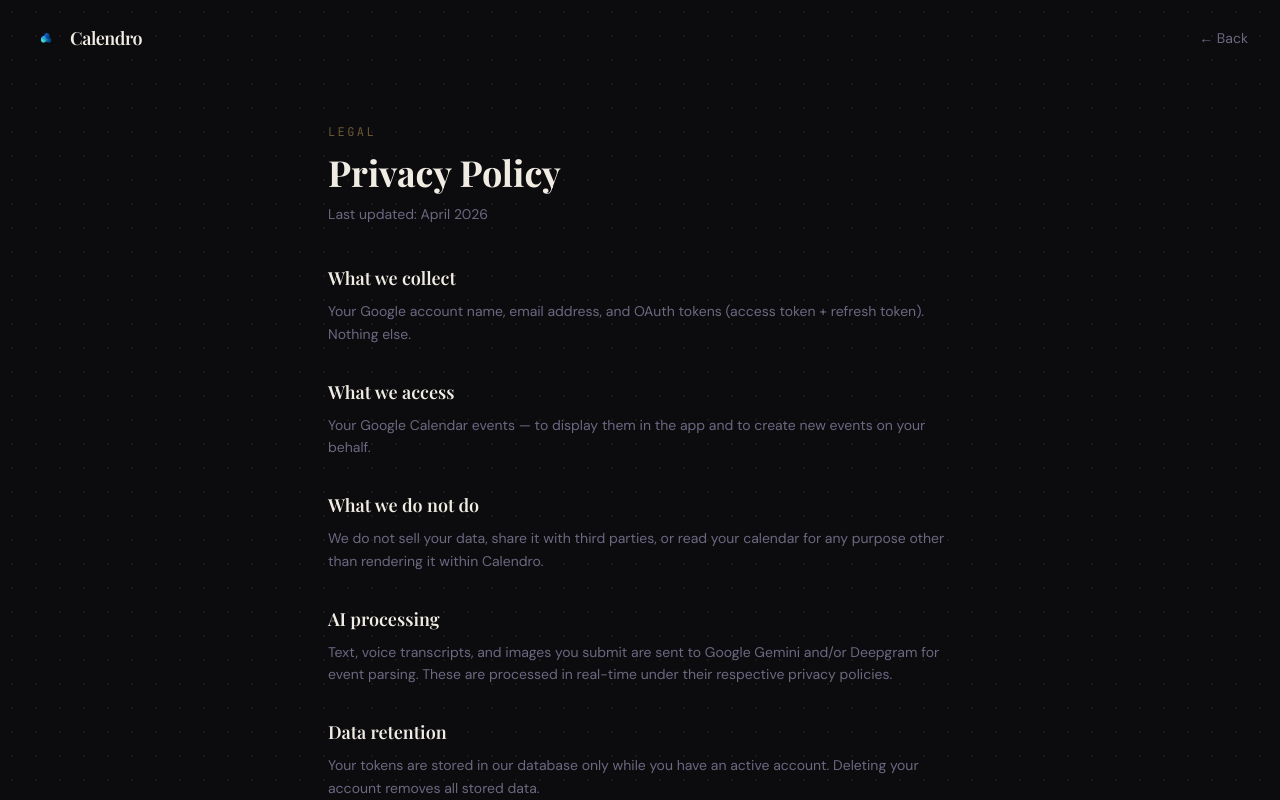
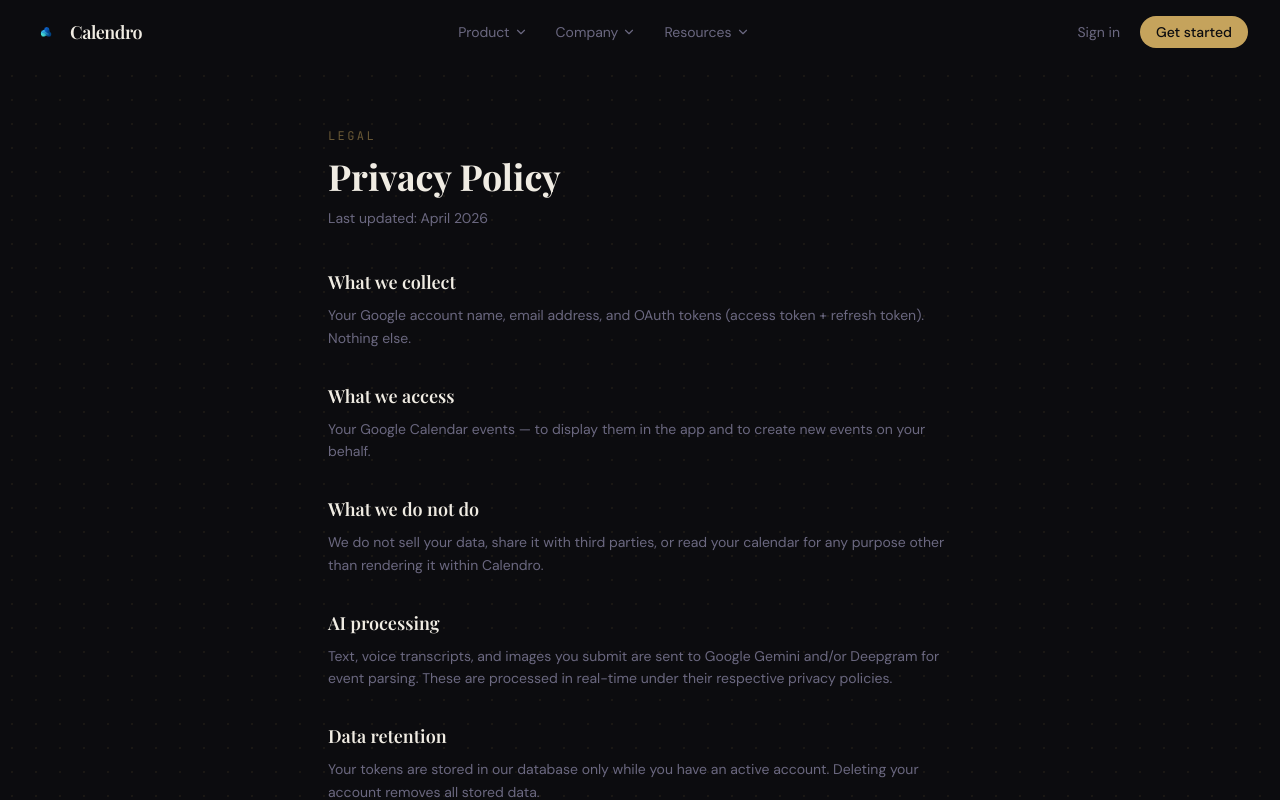
Before and after one commit to ofek122122/Momentis, a Next.js app: page /privacy in a window 1280 px wide. Shown: the top 800 px of the page. Built offline with nearby package versions, Linux system fonts and the light colour scheme; a web font is replaced by a local one.

Commit message:
chore: move pricing/privacy/terms into (marketing) layout for unified nav
Gives /pricing, /privacy, /terms the shared SiteHeader and SiteFooter.
Removes their ad-hoc headers that duplicated logo + back link.

```diff
--- a/app/pricing/page.tsx
+++ b/app/(marketing)/pricing/page.tsx
@@ -44,21 +44,7 @@
   const isPro = tier === 'pro'
 
   return (
-    <div className="min-h-screen dot-grid">
-      {/* Header */}
-      <header className="flex items-center justify-between px-8 py-6">
-        <Link href="/" className="flex items-center gap-2.5">
-          <img src="/logo.png" alt="Calendro" className="h-7 w-7" />
-          <span className="font-display text-lg font-semibold tracking-tight text-foreground">Calendro</span>
-        </Link>
-        <Link
-          href={session ? '/calendar' : '/login'}
-          className="text-sm text-muted-foreground hover:text-foreground transition-colors"
-        >
-          {session ? '← Back to Calendar' : 'Sign in →'}
-        </Link>
-      </header>
-
+    <div className="dot-grid">
       {/* Hero */}
       <div className="text-center py-16 px-6">
         <p className="font-mono text-xs tracking-[0.2em] uppercase text-gold/80 mb-4">Pricing</p>
--- a/app/privacy/page.tsx
+++ b/app/(marketing)/privacy/page.tsx
@@ -7,22 +7,8 @@
 
 export default function PrivacyPage() {
   return (
-    <div className="min-h-screen dot-grid">
-      {/* Header */}
-      <header className="flex items-center justify-between px-6 md:px-8 py-6">
-        <Link href="/" className="flex items-center gap-2.5">
-          <img src="/logo.png" alt="Calendro" className="h-7 w-7" />
-          <span className="font-display text-lg font-semibold tracking-tight text-foreground">Calendro</span>
-        </Link>
-        <Link
-          href="/"
-          className="text-sm text-muted-foreground hover:text-foreground transition-colors"
-        >
-          ← Back
-        </Link>
-      </header>
-
-      <div className="max-w-2xl mx-auto px-6 py-12">
+    <div className="dot-grid">
+      <div className="max-w-2xl mx-auto px-6 py-16">
         <div className="space-y-3 mb-10">
           <p className="font-mono text-xs tracking-[0.2em] uppercase text-gold/50">Legal</p>
           <h1 className="font-display text-4xl font-bold">Privacy Policy</h1>
--- a/app/terms/page.tsx
+++ b/app/(marketing)/terms/page.tsx
@@ -7,22 +7,8 @@
 
 export default function TermsPage() {
   return (
-    <div className="min-h-screen dot-grid">
-      {/* Header */}
-      <header className="flex items-center justify-between px-6 md:px-8 py-6">
-        <Link href="/" className="flex items-center gap-2.5">
-          <img src="/logo.png" alt="Calendro" className="h-7 w-7" />
-          <span className="font-display text-lg font-semibold tracking-tight text-foreground">Calendro</span>
-        </Link>
-        <Link
-          href="/"
-          className="text-sm text-muted-foreground hover:text-foreground transition-colors"
-        >
-          ← Back
-        </Link>
-      </header>
-
-      <div className="max-w-2xl mx-auto px-6 py-12">
+    <div className="dot-grid">
+      <div className="max-w-2xl mx-auto px-6 py-16">
         <div className="space-y-3 mb-10">
           <p className="font-mono text-xs tracking-[0.2em] uppercase text-gold/50">Legal</p>
           <h1 className="font-display text-4xl font-bold">Terms of Service</h1>
```
